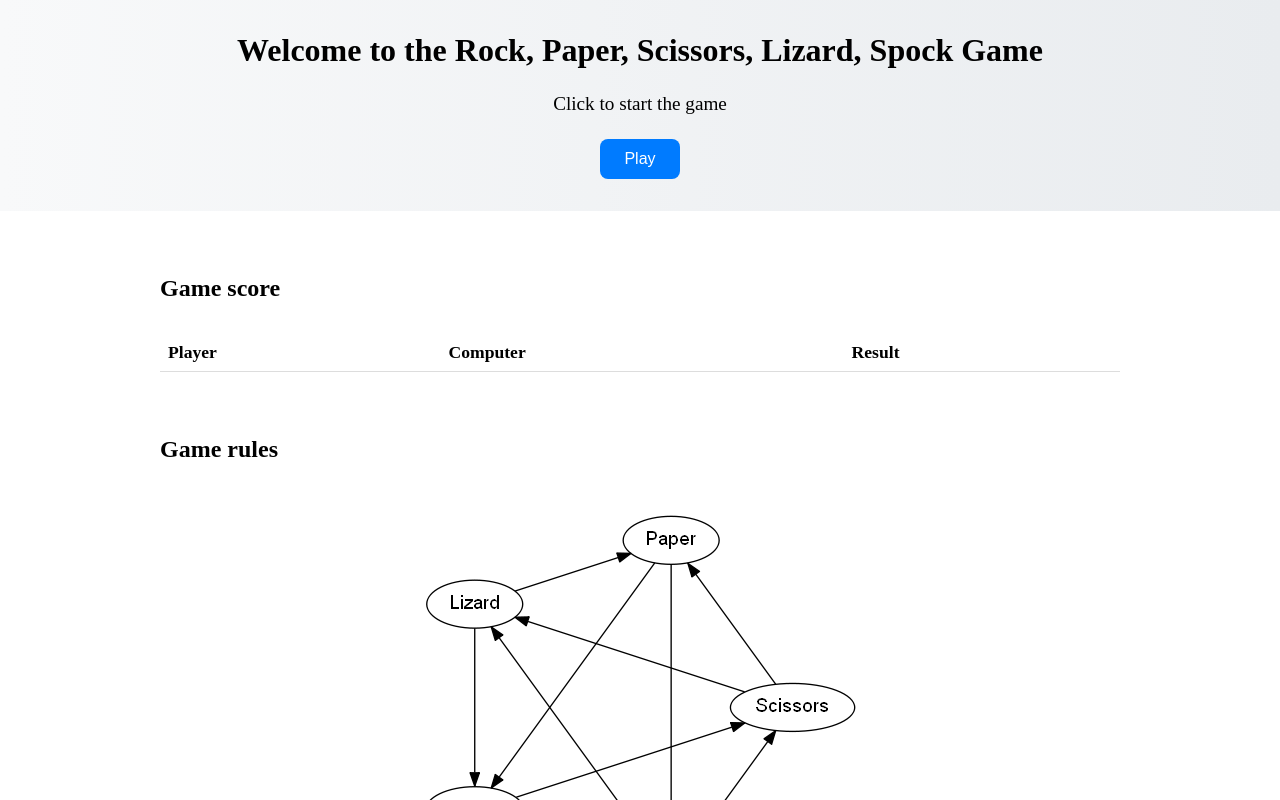
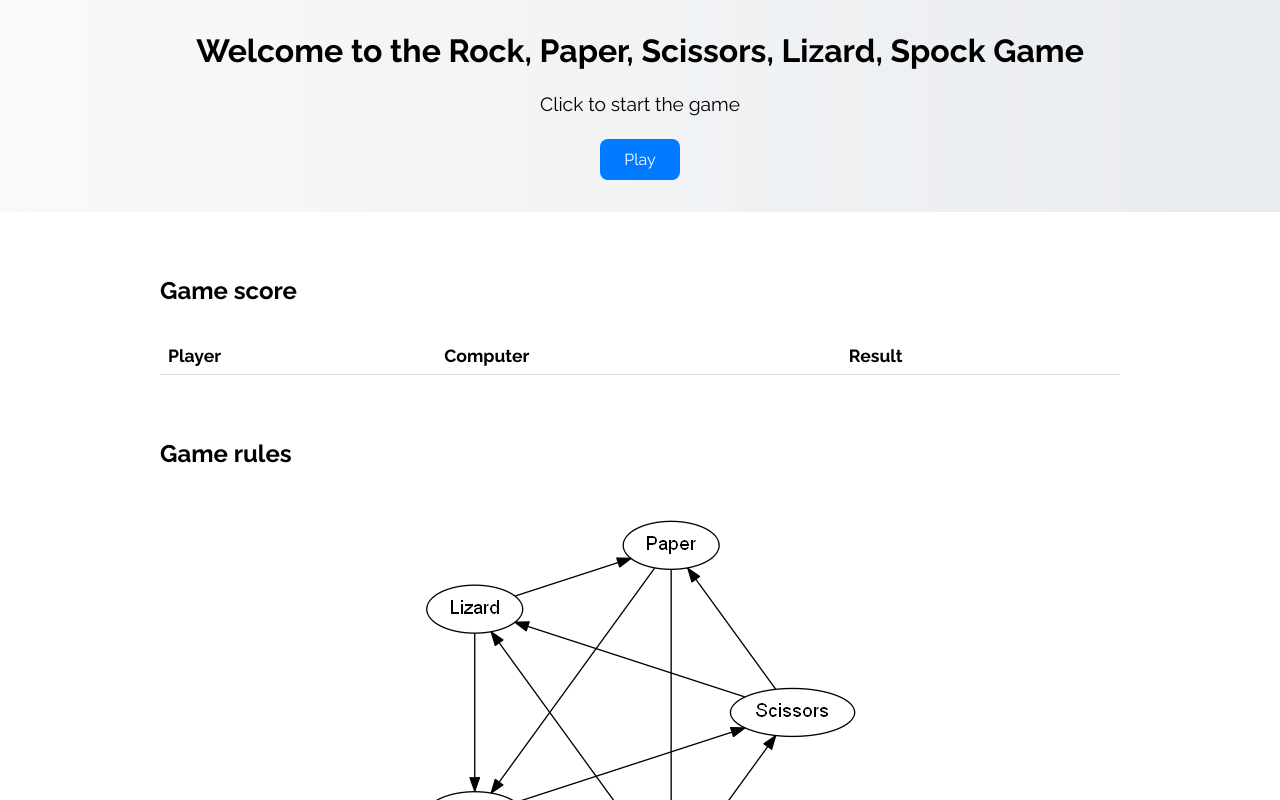
Before and after one commit to aljosabos/rpsls, a React (Vite) app in the folder client/: page / in a window 1280 px wide. Shown: the top 800 px of the page. Built offline with nearby package versions, Linux system fonts and the light colour scheme.

Commit message:
Add google font

```diff
--- a/client/src/Home/Home.module.scss
+++ b/client/src/Home/Home.module.scss
@@ -6,6 +6,7 @@
     flex-direction: column;
   }
 }
+
 .container {
   width: 70%;
   background: linear-gradient(to right, #f8f9fa, #e9ecef);
--- a/client/src/Home/Home.tsx
+++ b/client/src/Home/Home.tsx
@@ -22,7 +22,6 @@ export const Home = () => {
   const [choices, setChoices] = useState<TChoice[]>([]);
   const [isGameStarted, setIsGameStarted] = useState(false);
   const [gameResult, setGameResult] = useState<GameResult>();
-
   const [score, setScore] = useState<TScoreEntry[]>([]);
 
   const choicesMade: IChoicesMade = useMemo(() => {
--- a/client/src/components/Gameplay/Gameplay.module.scss
+++ b/client/src/components/Gameplay/Gameplay.module.scss
@@ -1,6 +1,7 @@
 .container {
   display: flex;
   align-items: center;
+  justify-content: space-between;
   gap: 2rem;
   margin-top: 5rem;
 
--- a/client/src/components/Score/Score.module.scss
+++ b/client/src/components/Score/Score.module.scss
@@ -12,6 +12,11 @@
       border: 1px solid gray;
       background-color: #fff;
       cursor: pointer;
+      transition: all 0.2s ease-in-out;
+
+      &:hover {
+        background-color: #faf8f8;
+      }
     }
   }
   .table {
--- a/client/src/index.scss
+++ b/client/src/index.scss
@@ -1,5 +1,8 @@
+@import url("https://fonts.googleapis.com/css2?family=Mukta:wght@200;300;400;500;600;700;800&family=Raleway:ital,wght@0,100..900;1,100..900&display=swap");
+
 * {
   margin: 0;
   padding: 0;
   box-sizing: border-box;
+  font-family: "Raleway", sans-serif;
 }
```
Also changed, not shown: 1 other file (tests, documents, lock files or other folders).
